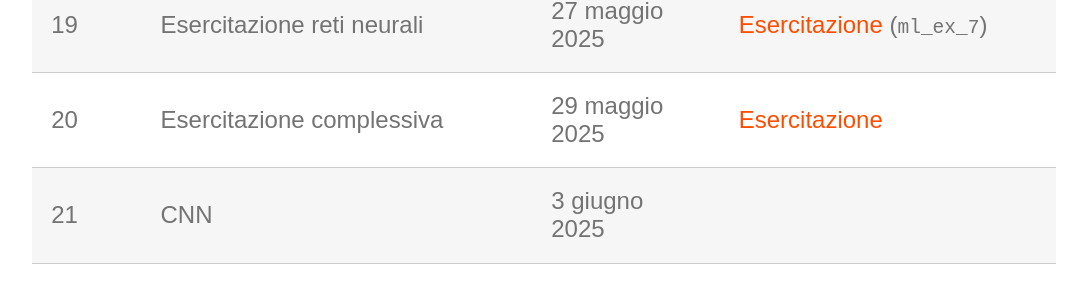
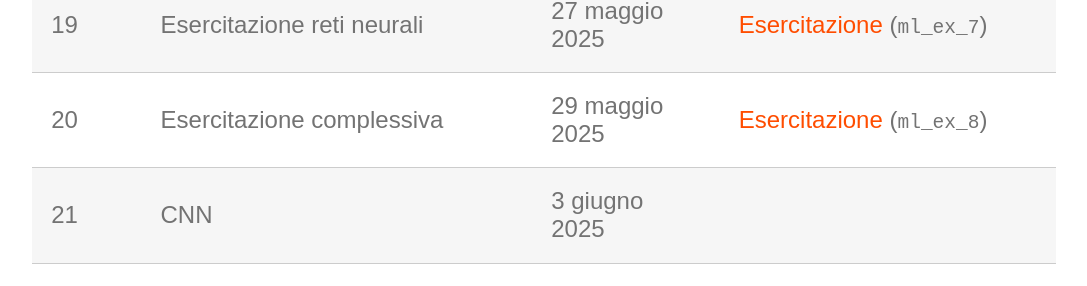
Before and after one commit to perceivelab/ml-mz-2025, a Jekyll site: the page built from lezioni.md, in a window 1280 px wide and 900 px high, scrolled down 1725 px. Shown: the part 227-513 px from the top of the window, without its empty margins (96-1183 px from the left). Built offline with Jekyll 4.4.1, drawn with Linux system fonts in a browser that asks for light colours; our own code applies the rules of GitHub Pages for plain Markdown files.

```diff
--- a/lezioni.md
+++ b/lezioni.md
@@ -25,7 +25,7 @@ layout: page
 | 17      | Reti neurali                          | 20 maggio 2025       | [Slide](https://studentiunict-my.sharepoint.com/:b:/g/personal/simone_palazzo_unict_it/EY7hr_54zhpBslG9gpveibEBLeEzKdbs2cq5RgnlGl2WDQ?e=l232X1), [Dispense](https://studentiunict-my.sharepoint.com/:b:/g/personal/simone_palazzo_unict_it/EaCaL5kHll9HpzKshFnSWdEBRM7EFyNQ6O8ABhsZ1A7s4A?e=gNcLWu)       |
 | 18      | Reti neurali                          | 22 maggio 2025       |        |
 | 19      | Esercitazione reti neurali            | 27 maggio 2025       | [Esercitazione](https://studentiunict-my.sharepoint.com/:u:/g/personal/simone_palazzo_unict_it/EWQxxTHDqnFLhuOy75Y7kgwBbgjUBdq_ZKKu080RfhSUlw?e=NTIfzb)  (`ml_ex_7`)     |
-| 20      | Esercitazione complessiva             | 29 maggio 2025       | [Esercitazione](https://studentiunict-my.sharepoint.com/:u:/g/personal/simone_palazzo_unict_it/EVnrNxwCBh5FoichmLrDr-MBoNiK_q1eU1sN2ZFh5Gg8lg?e=O7bHwe)       |
+| 20      | Esercitazione complessiva             | 29 maggio 2025       | [Esercitazione](https://studentiunict-my.sharepoint.com/:u:/g/personal/simone_palazzo_unict_it/EVnrNxwCBh5FoichmLrDr-MBoNiK_q1eU1sN2ZFh5Gg8lg?e=O7bHwe) (`ml_ex_8`)      |
 | 21      | CNN                                   | 3 giugno 2025        |        |
 | 22      | CNN                                   | 5 giugno 2025        |        |
 | 23      | **Seconda prova in itinere**          | 13 giugno 2025       |        |
```
